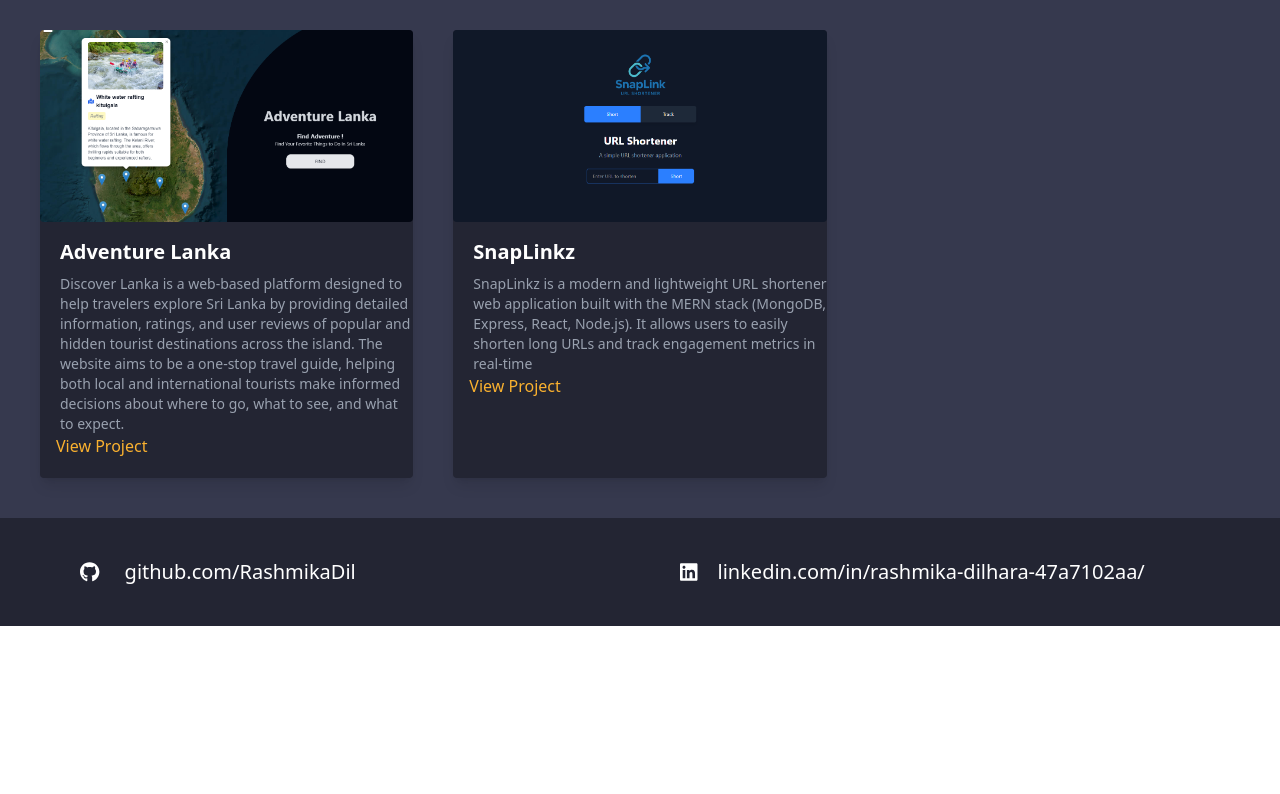
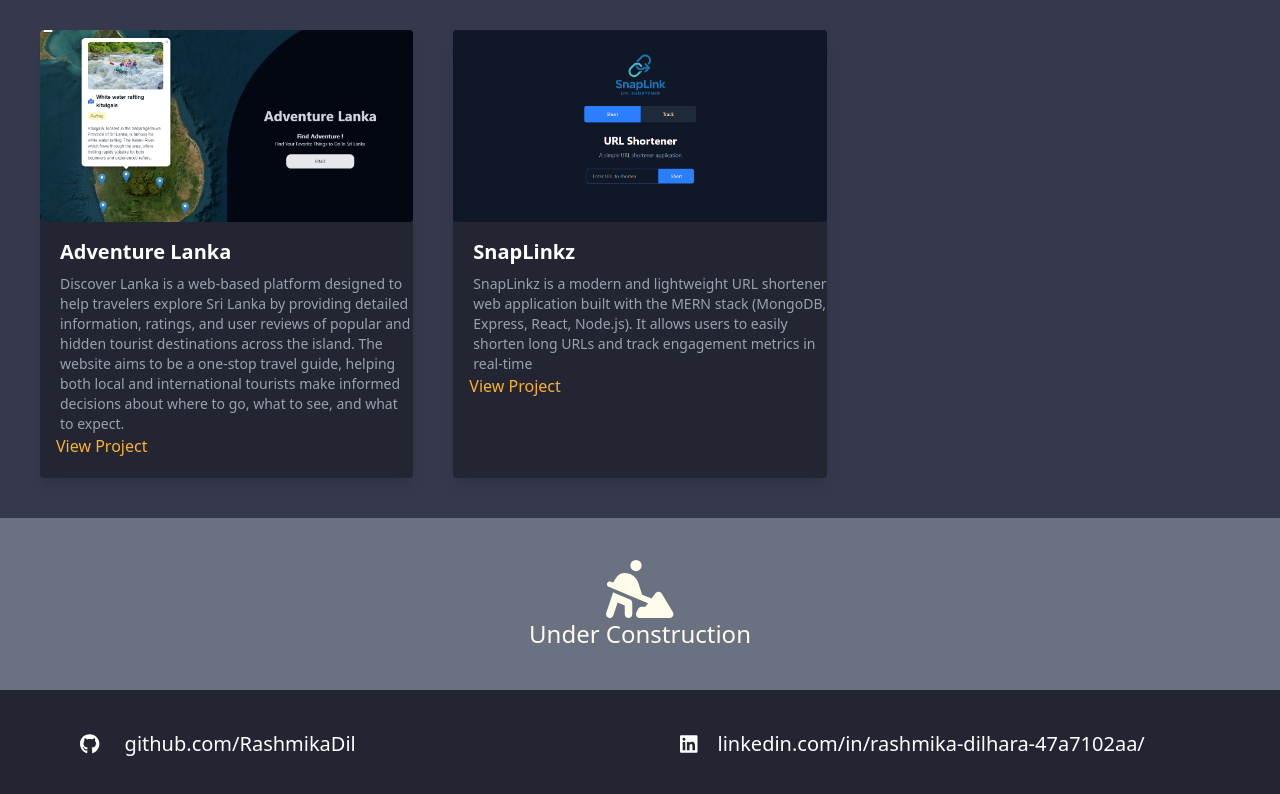
Before and after one commit to RashmikaDil/Dilhara_por, a React (Vite) app: page / in a window 1280 px wide. Shown: the part 1850-2644 px from the top of the page. Before the commit the page ends 2476 px from the top, so only its background shows below. Built offline with nearby package versions, Linux system fonts and the light colour scheme; a web font is replaced by a local one.

Commit message:
under construction

```diff
--- a/src/App.jsx
+++ b/src/App.jsx
@@ -7,6 +7,8 @@
 import Projects from './components/Projects'
 import Footer from './components/Footer'
 import { useRef } from 'react'
+import { FontAwesomeIcon } from '@fortawesome/react-fontawesome'
+import { faPersonDigging } from '@fortawesome/free-solid-svg-icons'
 
 function App() {
 
@@ -79,6 +81,10 @@
 <div ref={sectionRef3} >
 <Projects/>
   </div>
+  <div className='bg-gray-500 text-2xl justify-center flex flex-col items-center  text-amber-50 p-10'>
+<FontAwesomeIcon icon={faPersonDigging} className='text-6xl'/>  Under Construction
+  </div>
+
 <Footer ></Footer>
 
     </>
```
